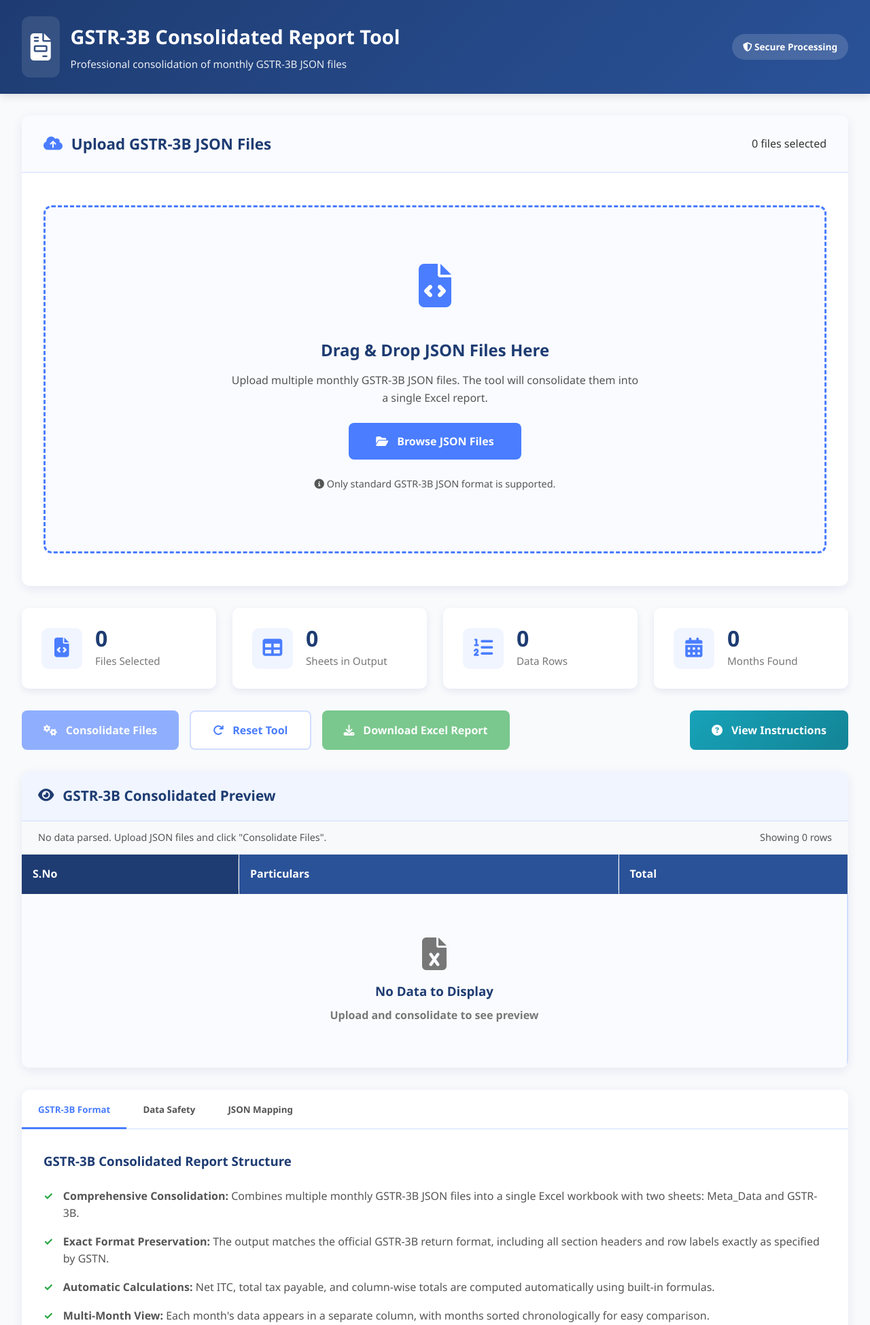
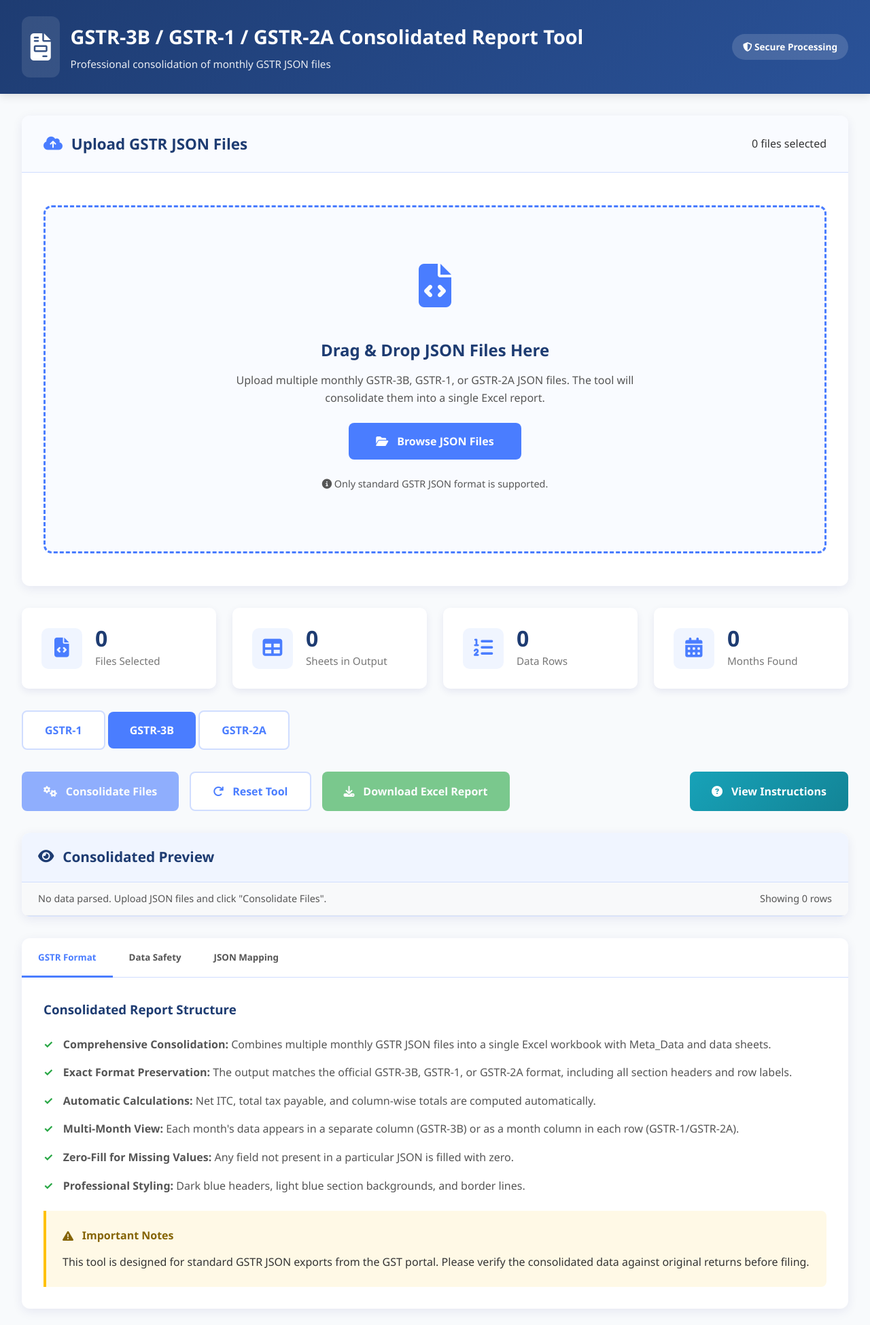
Before and after one commit to relievvautomation-collab/GSTR-Consolidated-Report, a Python web app: template templates/index.html in a window 1280 px wide. Shown: the top 1949 px of the page at 68% size. Run offline with Jinja, Linux system fonts and the light colour scheme; the template is opened without the code that fills it, so the values that code supplies are empty.

Commit message:
Update index.html

```diff
--- a/templates/index.html
+++ b/templates/index.html
@@ -3,7 +3,7 @@
 <head>
     <meta charset="UTF-8">
     <meta name="viewport" content="width=device-width, initial-scale=1.0">
-    <title>GSTR-3B Consolidated Report Tool | Professional JSON Consolidation</title>
+    <title>GSTR-3B / GSTR-1 / GSTR-2A Consolidated Report Tool | Professional JSON Consolidation</title>
     <link rel="stylesheet" href="{{ url_for('static', filename='css/style.css') }}">
     <link rel="stylesheet" href="https://cdnjs.cloudflare.com/ajax/libs/font-awesome/6.4.0/css/all.min.css">
 </head>
@@ -17,8 +17,8 @@
                         <i class="fas fa-file-invoice"></i>
                     </div>
                     <div class="logo-text">
-                        <h1>GSTR-3B Consolidated Report Tool</h1>
-                        <p>Professional consolidation of monthly GSTR-3B JSON files</p>
+                        <h1>GSTR-3B / GSTR-1 / GSTR-2A Consolidated Report Tool</h1>
+                        <p>Professional consolidation of monthly GSTR JSON files</p>
                     </div>
                 </div>
                 <div style="display: flex; align-items: center; gap: 1.5rem;">
@@ -34,7 +34,7 @@
             <!-- File Upload Section -->
             <section class="upload-section">
                 <div class="section-header">
-                    <h2><i class="fas fa-cloud-upload-alt"></i> Upload GSTR-3B JSON Files</h2>
+                    <h2><i class="fas fa-cloud-upload-alt"></i> Upload GSTR JSON Files</h2>
                     <div class="file-counter">
                         <span id="fileCount">0</span> files selected
                     </div>
@@ -46,14 +46,14 @@
                         </div>
                         <h3 class="upload-text">Drag & Drop JSON Files Here</h3>
                         <p class="upload-subtext">
-                            Upload multiple monthly GSTR-3B JSON files. The tool will consolidate them into a single Excel report.
+                            Upload multiple monthly GSTR-3B, GSTR-1, or GSTR-2A JSON files. The tool will consolidate them into a single Excel report.
                         </p>
                         <button class="upload-button" id="browseButton">
                             <i class="fas fa-folder-open"></i> Browse JSON Files
                         </button>
                         <input type="file" id="fileInput" multiple accept=".json">
                         <p class="upload-subtext" style="margin-top: 1.5rem; font-size: 0.9rem;">
-                            <i class="fas fa-info-circle"></i> Only standard GSTR-3B JSON format is supported.
+                            <i class="fas fa-info-circle"></i> Only standard GSTR JSON format is supported.
                         </p>
                     </div>
                 </div>
@@ -99,6 +99,15 @@
                 </div>
             </div>
 
+            <!-- Return Type Row (above action buttons) -->
+            <div class="return-type-row">
+                <div class="return-type-selector">
+                    <button id="gstr1Btn" class="btn return-type-btn btn-secondary">GSTR-1</button>
+                    <button id="gstr3bBtn" class="btn return-type-btn active btn-primary">GSTR-3B</button>
+                    <button id="gstr2aBtn" class="btn return-type-btn btn-secondary">GSTR-2A</button>
+                </div>
+            </div>
+
             <!-- Control Buttons -->
             <div class="controls-section">
                 <button class="btn btn-primary" id="mergeBtn" disabled>
@@ -110,7 +119,7 @@
                 <button class="btn btn-success" id="downloadBtn" disabled>
                     <i class="fas fa-download"></i> Download Excel Report
                 </button>
-                <!-- View Instructions Button (right side) -->
+                <!-- View Instructions Button (right side) with animation -->
                 <button class="btn btn-info" id="viewInstructionsBtn" style="margin-left: auto;">
                     <i class="fas fa-question-circle"></i> View Instructions
                 </button>
@@ -122,7 +131,7 @@
             <!-- Preview Section -->
             <section class="preview-section">
                 <div class="preview-header">
-                    <h3><i class="fas fa-eye"></i> GSTR-3B Consolidated Preview</h3>
+                    <h3><i class="fas fa-eye"></i> Consolidated Preview</h3>
                     <div class="transaction-counter" id="monthCounter" style="display: none;">
                         <i class="fas fa-calendar-alt"></i>
                         <span id="counterValue">0</span> Months
@@ -158,52 +167,34 @@
                         <span id="previewInfo">No data parsed. Upload JSON files and click "Consolidate Files".</span>
                         <span id="rowCountInfo">Showing 0 rows</span>
                     </div>
-                    <div class="table-wrapper">
-                        <table class="preview-table" id="previewTable">
-                            <thead>
-                                <tr id="tableHeader">
-                                    <th>S.No</th>
-                                    <th>Particulars</th>
-                                    <!-- Month headers will be added dynamically -->
-                                    <th>Total</th>
-                                </tr>
-                            </thead>
-                            <tbody id="previewBody">
-                                <tr>
-                                    <td colspan="100" style="text-align: center; padding: 4rem; color: var(--text-light);">
-                                        <i class="fas fa-file-excel" style="font-size: 3rem; margin-bottom: 1rem; display: block;"></i>
-                                        <h3 style="margin-bottom: 0.5rem; color: var(--primary-blue);">No Data to Display</h3>
-                                        <p>Upload and consolidate to see preview</p>
-                                    </td>
-                                </tr>
-                            </tbody>
-                        </table>
-                    </div>
+
+                    <!-- Dynamic Preview Tabs and Content -->
+                    <div class="preview-tabs" id="previewTabs"></div>
+                    <div class="tab-content" id="previewTabContent"></div>
                 </div>
             </section>
 
             <!-- Info Panel with Tabs -->
             <section class="info-panel">
                 <div class="info-tabs">
-                    <button class="info-tab active" data-tab="format">GSTR-3B Format</button>
+                    <button class="info-tab active" data-tab="format">GSTR Format</button>
                     <button class="info-tab" data-tab="safety">Data Safety</button>
                     <button class="info-tab" data-tab="mapping">JSON Mapping</button>
                 </div>
                 <div class="tab-content-info">
                     <div class="tab-pane-info active" id="format-tab">
-                        <h3 style="color: var(--primary-blue); margin-bottom: 1.5rem;">GSTR-3B Consolidated Report Structure</h3>
+                        <h3 style="color: var(--primary-blue); margin-bottom: 1.5rem;">Consolidated Report Structure</h3>
                         <div class="info-list">
-                            <li><strong>Comprehensive Consolidation:</strong> Combines multiple monthly GSTR-3B JSON files into a single Excel workbook with two sheets: Meta_Data and GSTR-3B.</li>
-                            <li><strong>Exact Format Preservation:</strong> The output matches the official GSTR-3B return format, including all section headers and row labels exactly as specified by GSTN.</li>
-                            <li><strong>Automatic Calculations:</strong> Net ITC, total tax payable, and column-wise totals are computed automatically using built-in formulas.</li>
-                            <li><strong>Multi‑Month View:</strong> Each month's data appears in a separate column, with months sorted chronologically for easy comparison.</li>
-                            <li><strong>Zero‑Fill for Missing Values:</strong> Any field not present in a particular JSON is filled with zero, ensuring complete tables.</li>
-                            <li><strong>Header Merging:</strong> Section headers are merged across columns to maintain the original GSTR-3B appearance.</li>
-                            <li><strong>Professional Styling:</strong> Dark blue headers, light blue section backgrounds, and border lines exactly as per the standard format.</li>
+                            <li><strong>Comprehensive Consolidation:</strong> Combines multiple monthly GSTR JSON files into a single Excel workbook with Meta_Data and data sheets.</li>
+                            <li><strong>Exact Format Preservation:</strong> The output matches the official GSTR-3B, GSTR-1, or GSTR-2A format, including all section headers and row labels.</li>
+                            <li><strong>Automatic Calculations:</strong> Net ITC, total tax payable, and column-wise totals are computed automatically.</li>
+                            <li><strong>Multi‑Month View:</strong> Each month's data appears in a separate column (GSTR-3B) or as a month column in each row (GSTR-1/GSTR-2A).</li>
+                            <li><strong>Zero‑Fill for Missing Values:</strong> Any field not present in a particular JSON is filled with zero.</li>
+                            <li><strong>Professional Styling:</strong> Dark blue headers, light blue section backgrounds, and border lines.</li>
                         </div>
                         <div class="disclaimer-box">
                             <h4><i class="fas fa-exclamation-triangle"></i> Important Notes</h4>
-                            <p>This tool is designed for standard GSTR-3B JSON exports from the GST portal. Please verify the consolidated data against original returns before filing.</p>
+                            <p>This tool is designed for standard GSTR JSON exports from the GST portal. Please verify the consolidated data against original returns before filing.</p>
                         </div>
                     </div>
                     <div class="tab-pane-info" id="safety-tab">
@@ -213,8 +204,7 @@
                             <li><strong>Automatic File Cleanup:</strong> Uploaded JSON files and generated Excel reports are automatically deleted after 1 hour.</li>
                             <li><strong>No Persistent Storage:</strong> We do not store any personal or financial information permanently. Files are removed immediately after download.</li>
                             <li><strong>Encrypted Transmission:</strong> All communication between your browser and the server is encrypted (when using HTTPS).</li>
-                            <li><strong>Compliance with Indian Tax Regulations:</strong> Built with privacy‑by‑design principles to meet the data handling requirements of Indian tax professionals.</li>
-                            <li><strong>Audit Trail:</strong> Every consolidation is logged with a timestamp and file hash for traceability (logs are deleted after 24 hours).</li>
+                            <li><strong>Compliance with Indian Tax Regulations:</strong> Built with privacy‑by‑design principles.</li>
                         </div>
                         <div class="disclaimer-box">
                             <h4><i class="fas fa-shield-alt"></i> Security Disclaimer</h4>
@@ -223,27 +213,18 @@
                     </div>
                     <div class="tab-pane-info" id="mapping-tab">
                         <h3 style="color: var(--primary-blue); margin-bottom: 1.5rem;">Intelligent JSON‑to‑Excel Mapping</h3>
-                        <p>The tool uses a sophisticated mapping engine to accurately place each JSON field into the correct cell of the GSTR-3B sheet. Key mappings include:</p>
+                        <p>The tool uses a sophisticated mapping engine to accurately place each JSON field into the correct cell. Key mappings include:</p>
                         <ul style="margin-left: 2rem; color: var(--text-medium); line-height: 1.8;">
-                            <li><strong>sup_details.osup_det</strong> → Section 3.1(a) – Outward taxable supplies</li>
-                            <li><strong>sup_details.osup_zero</strong> → Section 3.1(b) – Zero rated supplies</li>
-                            <li><strong>sup_details.osup_nil_exmp</strong> → Section 3.1(c) – Nil rated / exempted</li>
-                            <li><strong>sup_details.isup_rev</strong> → Section 3.1(d) – Inward supplies under reverse charge</li>
-                            <li><strong>eco_dtls.eco_sup</strong> → Section 3.1.1(i) – ECO pays tax u/s 9(5)</li>
-                            <li><strong>inter_sup.unreg_details/comp_details/uin_details</strong> → Section 3.2 – Inter‑State supplies</li>
-                            <li><strong>itc_elg.itc_avl</strong> (by type IMPG, IMPS, ISRC, ISD, OTH) → Section 4(A) – ITC Available</li>
-                            <li><strong>itc_elg.itc_rev</strong> → Section 4(B) – ITC Reversed</li>
-                            <li><strong>itc_elg.itc_inelg</strong> → Section 4(D)(2) – Ineligible ITC</li>
-                            <li><strong>intr_ltfee.intr_details / ltfee_details</strong> → Section 5.1 – Interest & Late fee</li>
-                            <li><strong>taxpayble.returnsDbCdredList.tax_pay</strong> (with trancd 30002/30003) → Section 6.1 – Tax payable</li>
-                            <li><strong>taxpayble.returnsDbCdredList.tax_paid.pd_by_cash / pd_by_itc</strong> → Section 6.1 – Tax paid in cash / through ITC</li>
+                            <li><strong>GSTR-3B:</strong> sup_details.osup_det, sup_details.osup_zero, eco_dtls, inter_sup, itc_elg, intr_ltfee, taxpayble, etc.</li>
+                            <li><strong>GSTR-1:</strong> b2b, b2cs, cdnr, hsn sections with all invoice-level details.</li>
+                            <li><strong>GSTR-2A:</strong> b2b, cdn, tcs sections with detailed invoice and note information.</li>
                         </ul>
                         <p style="margin-top: 1rem;">All mappings are fully documented and can be extended to support future JSON schema changes.</p>
                     </div>
                 </div>
             </section>
 
-            <!-- FAQ Section (Improved with icons and spacing) -->
+            <!-- FAQ Section (Redesigned) -->
             <section class="info-panel" style="margin-top: 1.5rem;">
                 <div class="section-header">
                     <h2><i class="fas fa-question-circle"></i> Frequently Asked Questions (FAQs)</h2>
@@ -251,28 +232,28 @@
                 <div class="tab-content">
                     <div class="faq-container">
                         <div class="faq-item">
-                            <h3><i class="fas fa-question-circle" style="color: var(--accent-blue); margin-right: 0.8rem;"></i> 1. What types of Excel files can I merge using this tool?</h3>
-                            <p>You can merge any Excel files such as attendance sheets, salary sheets, registers, bank statements, MIS reports, or custom internal reports. The tool is designed to handle different formats, column orders, and structures, not just identical templates.</p>
+                            <h3><i class="fas fa-question-circle"></i> 1. What types of JSON files can I merge using this tool?</h3>
+                            <p>You can merge GSTR-3B, GSTR-1, or GSTR-2A JSON files downloaded from the GST portal. The tool automatically detects the return type based on your selection.</p>
                         </div>
                         <div class="faq-item">
-                            <h3><i class="fas fa-question-circle" style="color: var(--accent-blue); margin-right: 0.8rem;"></i> 2. Do all Excel files need to have the same columns or format?</h3>
-                            <p>No. Files do not need to follow the same format. The tool intelligently detects headers, aligns similar columns, and merges data logically. However, extremely unstructured files may require manual review after merging.</p>
+                            <h3><i class="fas fa-question-circle"></i> 2. Do all JSON files need to be for the same GSTIN?</h3>
+                            <p>Yes, the tool expects files from the same GSTIN. If different GSTINs are detected, you will receive an error message.</p>
                         </div>
                         <div class="faq-item">
-                            <h3><i class="fas fa-question-circle" style="color: var(--accent-blue); margin-right: 0.8rem;"></i> 3. How does the tool handle different or multi-row headers?</h3>
-                            <p>The tool automatically scans the file to identify the actual data headers, even if there are title rows. Headers span multiple rows. Cells are merged Non-data rows like titles or notes are ignored or handled separately during the merge.</p>
+                            <h3><i class="fas fa-question-circle"></i> 3. How does the tool handle missing months or fields?</h3>
+                            <p>Missing fields are filled with zero in the output. If a month is missing, it will not appear in the consolidated report.</p>
                         </div>
                         <div class="faq-item">
-                            <h3><i class="fas fa-question-circle" style="color: var(--accent-blue); margin-right: 0.8rem;"></i> 4. Will the original data in my Excel files be changed?</h3>
+                            <h3><i class="fas fa-question-circle"></i> 4. Will the original data in my JSON files be changed?</h3>
                             <p>No. Your uploaded files are never modified. The tool only creates a new merged Excel file, keeping all original data intact.</p>
                         </div>
                         <div class="faq-item">
-                            <h3><i class="fas fa-question-circle" style="color: var(--accent-blue); margin-right: 0.8rem;"></i> 5. What happens if some columns exist in one file but not in others?</h3>
-                            <p>The tool creates a combined structure that includes all detected columns. If a column is missing in a particular file, the corresponding cells in the merged output will remain blank for those rows.</p>
+                            <h3><i class="fas fa-question-circle"></i> 5. What happens if some fields exist in one file but not in others?</h3>
+                            <p>The tool creates a combined structure that includes all detected fields. If a field is missing in a particular file, the corresponding cells in the merged output will be blank or zero.</p>
                         </div>
                         <div class="faq-item">
-                            <h3><i class="fas fa-question-circle" style="color: var(--accent-blue); margin-right: 0.8rem;"></i> 6. Is this tool suitable for large or professional datasets?</h3>
-                            <p>Yes. The tool is built for real-world business data, including multi-sheet files, varying formats, and large datasets. Still, users should always review the merged output before using it for reporting or compliance purposes.</p>
+                            <h3><i class="fas fa-question-circle"></i> 6. Is this tool suitable for large or professional datasets?</h3>
+                            <p>Yes. The tool is built for real-world business data, including multi-sheet files and large datasets. Still, users should always review the merged output before using it for reporting or compliance purposes.</p>
                         </div>
                     </div>
                 </div>
@@ -283,7 +264,7 @@
         <footer class="main-footer">
             <div class="footer-content">
                 <div class="copyright">
-                    © 2024 GSTR-3B Consolidated Report Tool • Version 1.0 • Professional Edition
+                    © 2024 GSTR Consolidation Tool • Version 2.0 • Professional Edition
                 </div>
                 <div class="footer-links">
                     <a href="#"><i class="fas fa-question-circle"></i> Help</a>
@@ -321,7 +302,7 @@
                     </div>
                     <div class="disclaimer-box">
                         <h4><i class="fas fa-shield-alt"></i> Data Safety & Disclaimer</h4>
-                        <p>This Excel file was generated from your uploaded GSTR-3B JSON files. Please verify the consolidated data before using for official purposes. Files are automatically deleted after download.</p>
+                        <p>This Excel file was generated from your uploaded JSON files. Please verify the consolidated data before using for official purposes. Files are automatically deleted after download.</p>
                     </div>
                     <div style="margin-top: 2rem; display: flex; gap: 1rem; justify-content: center;">
                         <button class="btn btn-success" id="confirmDownload">
@@ -335,7 +316,7 @@
             </div>
         </div>
 
-        <!-- Instructions Popup Modal (New) -->
+        <!-- Instructions Popup Modal (opens automatically on first visit) -->
         <div class="modal-overlay" id="instructionModal">
             <div class="modal" style="max-width: 800px;">
                 <div class="modal-header">
@@ -348,8 +329,8 @@
                         <li><strong>Use Google Chrome</strong> and click the button below to install the required extension.</li>
                         <li>Click <strong>“Add to Chrome”</strong> and complete the installation.</li>
                         <li><strong>Log in to GST Portal</strong> → Go to Return Dashboard → Click the 🧩 Extensions icon at the top-right → Select <strong>Taxtribute GST Assistant</strong>.</li>
-                        <li>Select <strong>Financial Year</strong> → Choose return type → Click <strong>Generate JSON</strong> → Download the ZIP file and extract all JSON files.</li>
-                        <li><strong>Return to this tool</strong> → Upload extracted JSON files (GSTR-wise) → Click <strong>Generate Report</strong> to create the consolidated Excel report.</li>
+                        <li>Select <strong>Financial Year</strong> → Choose return type (GSTR-3B, GSTR-1, or GSTR-2A) → Click <strong>Generate JSON</strong> → Download the ZIP file and extract all JSON files.</li>
+                        <li><strong>Return to this tool</strong> → Select the correct return type → Upload extracted JSON files → Click <strong>Consolidate Files</strong> to create the Excel report.</li>
                     </ol>
                     <div style="text-align: center; margin: 2rem 0;">
                         <a href="https://chromewebstore.google.com/detail/taxtribute-gst-assistant/fkkjecpbakmcejadagjnenogkdabmbep" target="_blank" class="btn btn-primary" style="background: linear-gradient(145deg, #ff8c00, #ff6a00); border: none; box-shadow: 0 4px 15px rgba(255, 140, 0, 0.4); animation: pulse-light 1.5s infinite; text-decoration: none; display: inline-flex; align-items: center; gap: 0.8rem;">
@@ -384,5 +365,4 @@
 
     <script src="{{ url_for('static', filename='js/script.js') }}"></script>
 </body>
-
 </html>
```
